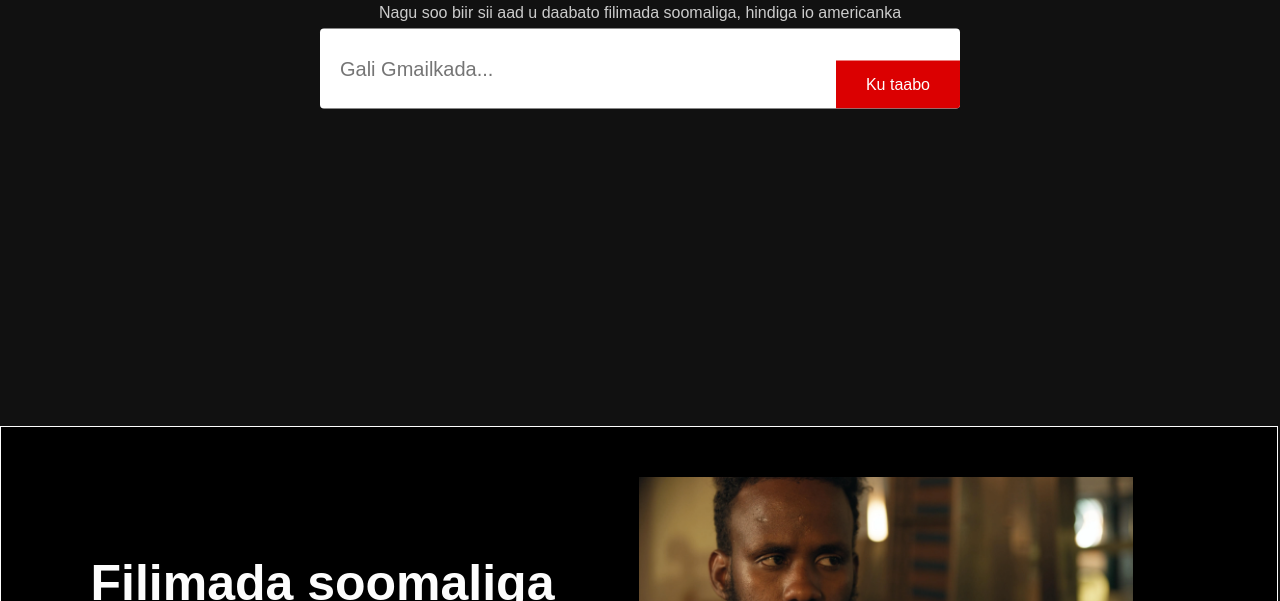
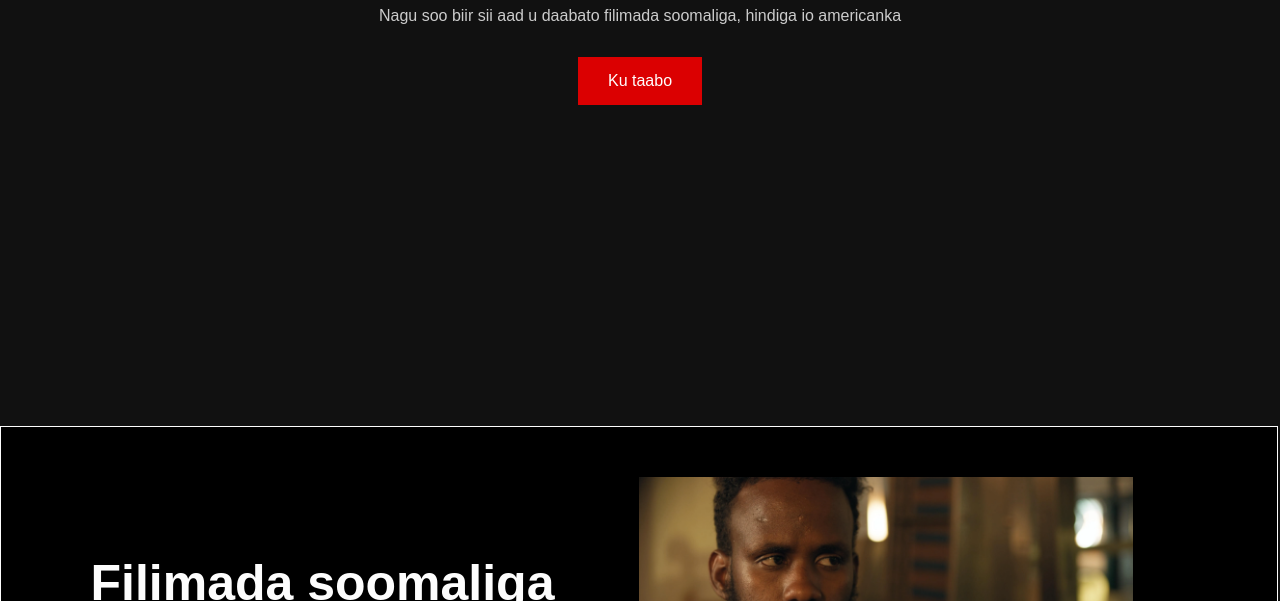
Before and after one commit to MaxamedAweis90/MOOFS, a plain HTML site: page index.html in a window 1280 px wide. Shown: the part 499-1100 px from the top of the page. Drawn offline with nearby package versions, Linux system fonts and the light colour scheme; a script that the page names is missing.

Commit message:
Add files via upload

```diff
--- a/index.html
+++ b/index.html
@@ -35,9 +35,8 @@
     <h1 class="logo">MOOFS</h1>
     <h2>Ka daawo Filmo, Musalsalo oo Xiiso iyo Xaraabo leh </h2>
     <p>Nagu soo biir sii aad u daabato filimada soomaliga, hindiga io americanka</p>
-    <form action="html/moofs.html" method="post" id="email-signup" class="email-signup">
-        <input id="email" name="email" type="email" placeholder="Gali Gmailkada..." required>
-        <button type="submit">Ku taabo</button>
+    <a href="html/moofs.html"><button type="submit">Ku taabo</button></a>
+
 
     </form>
 		<!-- <button class="btn-guest" type="button"><a href="moofs.html">View Full Site <i class='bx bx-right-arrow-circle'></i></a></button> -->
```
